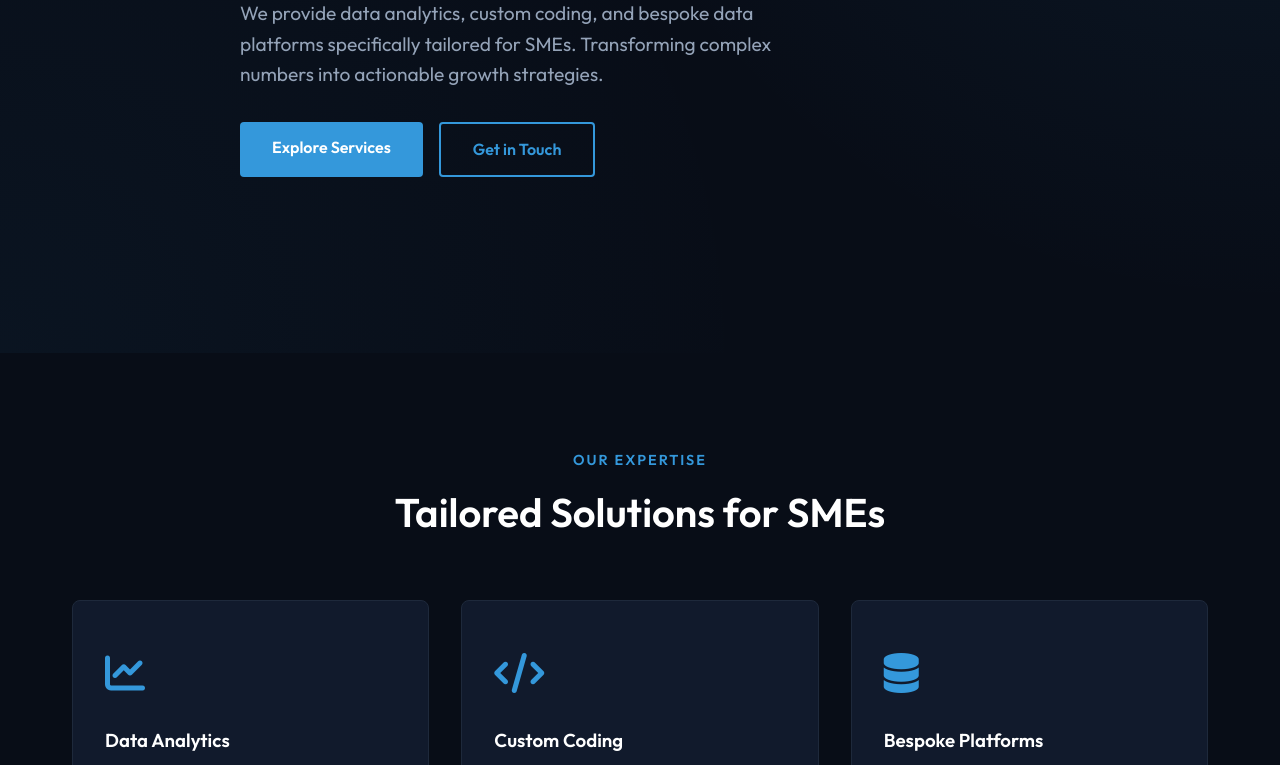
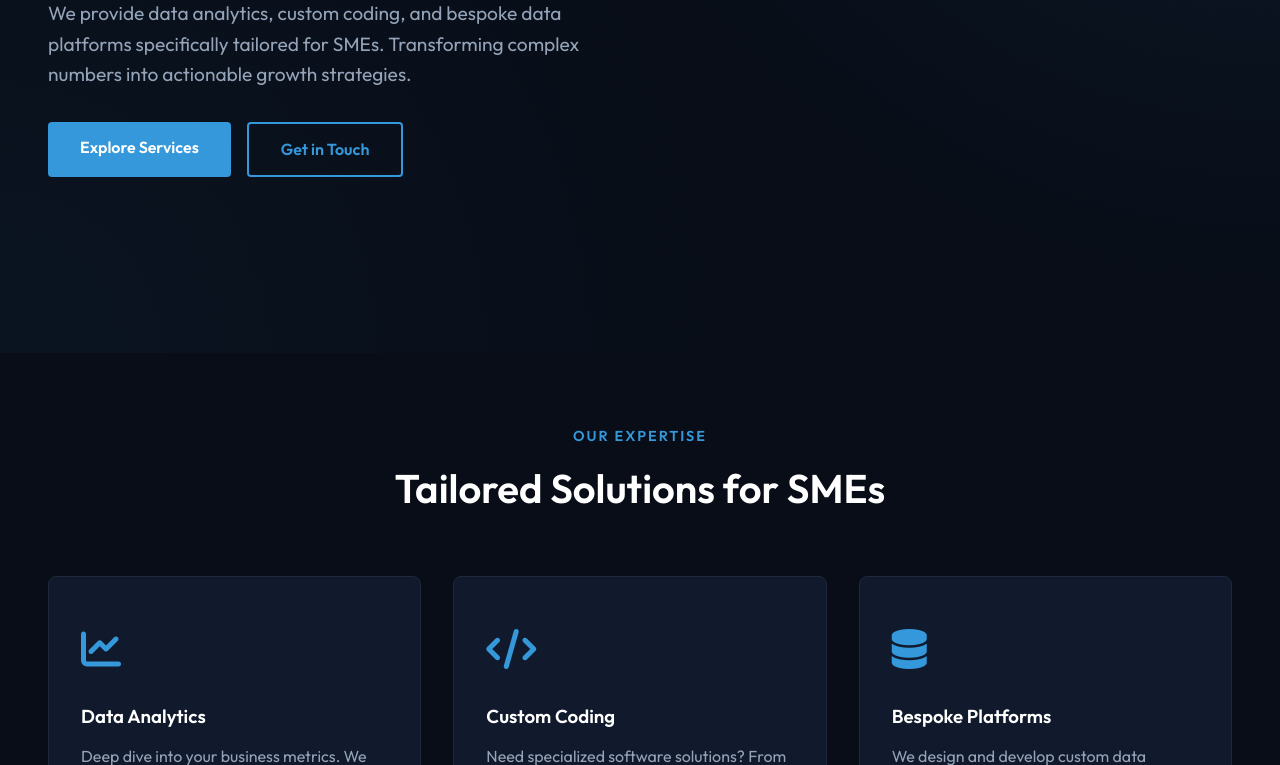
Before and after one commit to gemmatdog-ai/catalistics, a plain HTML site: page index.html in a window 1280 px wide. Shown: the part 447-1212 px from the top of the page. Drawn offline with Linux system fonts and the light colour scheme.

Commit message:
Update style.css

```diff
--- a/assets/css/style.css
+++ b/assets/css/style.css
@@ -70,13 +70,14 @@ p {
 
 /* Layout */
 .container {
-    max-width: 1200px;
+    max-width: 1600px;
+    width: 95%;
     margin: 0 auto;
-    padding: 0 2rem;
+    padding: 0 1rem;
 }
 
 .section {
-    padding: 6rem 0;
+    padding: 4.5rem 0;
 }
 
 /* Header & Nav */
@@ -112,7 +113,7 @@ header {
 }
 
 .logo img {
-    height: 40px;
+    height: 55px;
     width: auto;
 }
 
```
